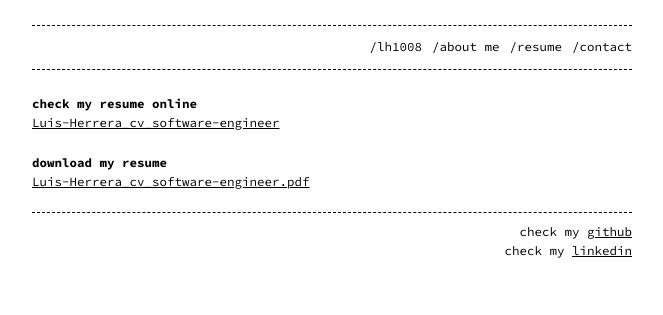
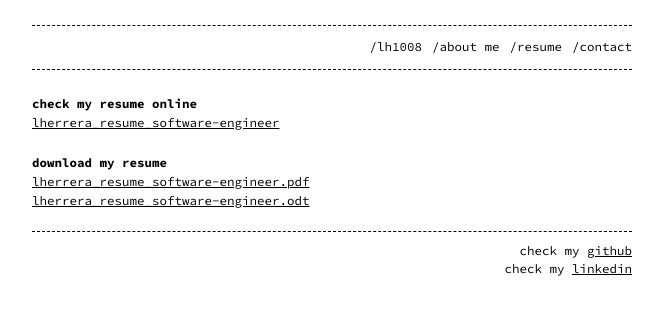
Before and after one commit to lh1008/lh1008.github.io, a Jekyll site: the page built from lh1008.md, in a window 1280 px wide. Shown: the top 315 px of the page, without its empty margins (308-971 px from the left). Built offline with Jekyll 4.4.1, drawn with Linux system fonts in a browser that asks for light colours.

Commit message:
Resume update, added odt file and new format

```diff
--- a/lh1008.md
+++ b/lh1008.md
@@ -6,8 +6,9 @@ permalink: /resume
 
 # check my resume online
 
-<a href="https://github.com/lh1008/cv/blob/master/lherrera_resume_2025.pdf" target="_blank">Luis-Herrera_cv_software-engineer</a>
+<a href="https://github.com/lh1008/cv/blob/master/lherrera_resume_2025.pdf" target="_blank">lherrera_resume_software-engineer</a>
 
 ## download my resume
 
-<a href="https://raw.githubusercontent.com/lh1008/cv/master/lherrera_resume_2025.pdf" target="_blank">Luis-Herrera_cv_software-engineer.pdf</a>
+<a href="https://raw.githubusercontent.com/lh1008/cv/master/lherrera_resume_2025.pdf" target="_blank">lherrera_resume_software-engineer.pdf</a>
+<a href="https://raw.githubusercontent.com/lh1008/cv/master/lherrera_resume_2025.odt" target="_blank">lherrera_resume_software-engineer.odt</a>
```
